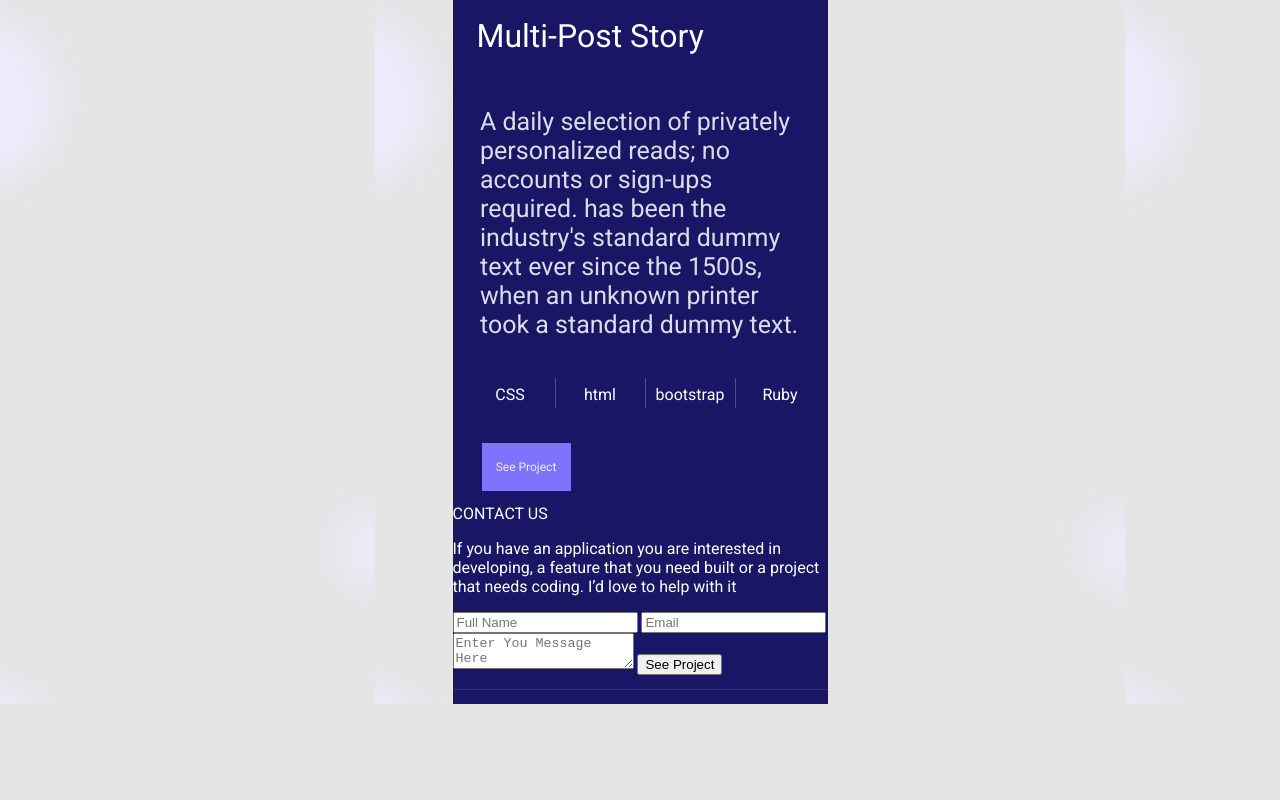
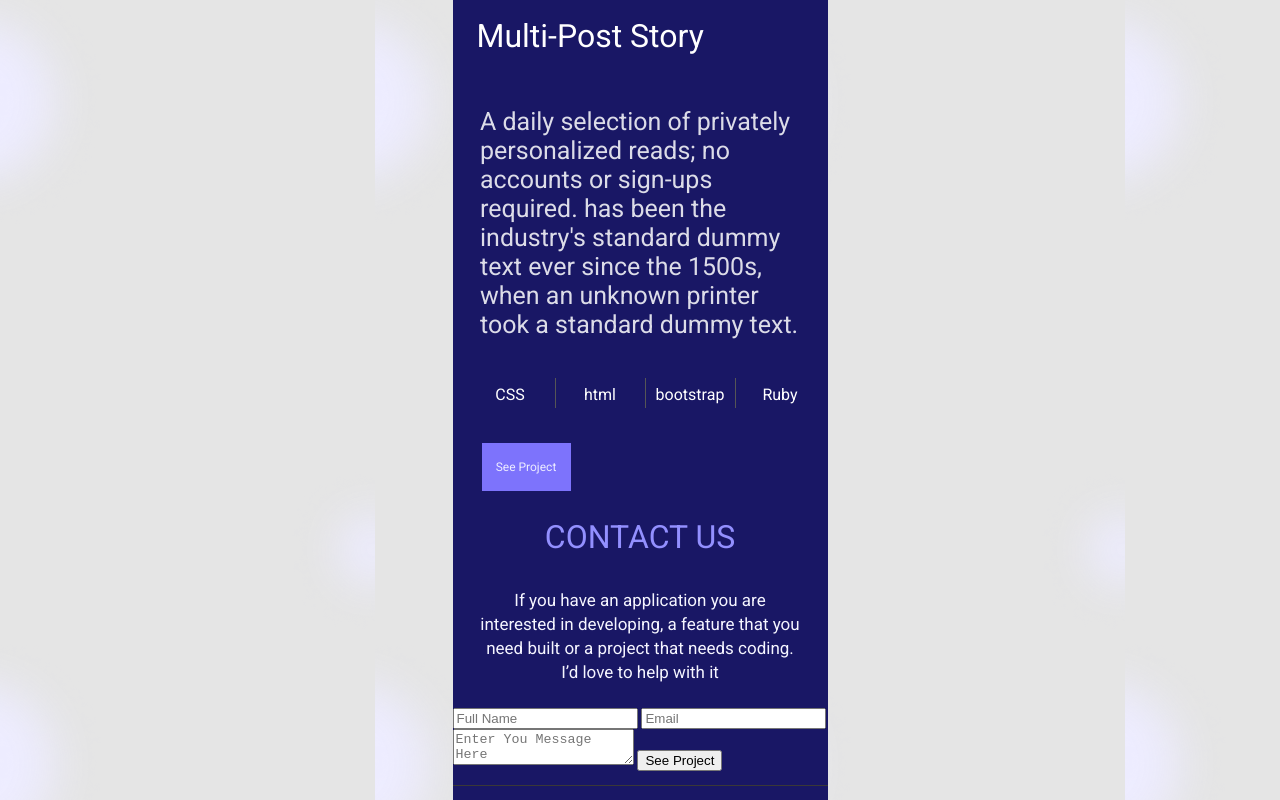
Before and after one commit to somarib/Week2-contact-form, a website: page Index.html in a window 1280 px wide. Shown: the part 4007-4807 px from the top of the page. Before the commit the page ends 4711 px from the top, so only its background shows below. Drawn offline with Linux system fonts and the light colour scheme.

Commit message:
Add style to set font and positioning of the upper section of ther form section

```diff
--- a/stylesheet.css
+++ b/stylesheet.css
@@ -321,3 +321,30 @@ hr {
 .seeproject:enabled {
   background-color: #7d73fc;
 }
+
+.contact-section,
+.foota {
+  display: flex;
+  flex-direction: column;
+  flex-wrap: wrap;
+  align-items: center;
+  height: auto;
+}
+
+.contact {
+  color: #9390ff;
+  font-size: 32px;
+  margin-top: 30px;
+  text-align: center;
+}
+
+.text-invite {
+  width: 327px;
+  height: 105px;
+  font-size: 17px;
+  font-weight: 400;
+  color: #f5f5ff;
+  line-height: 24px;
+  text-align: center;
+  margin-bottom: 15px;
+}
```
